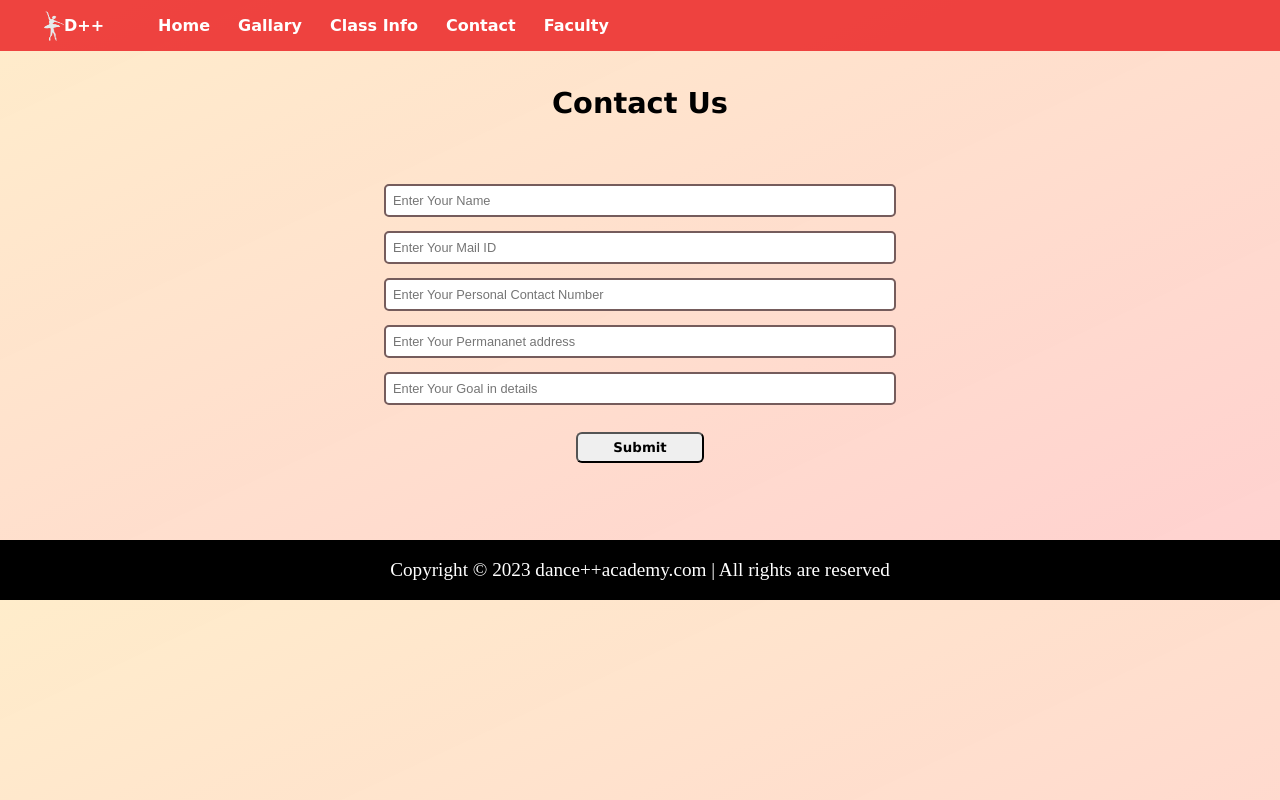
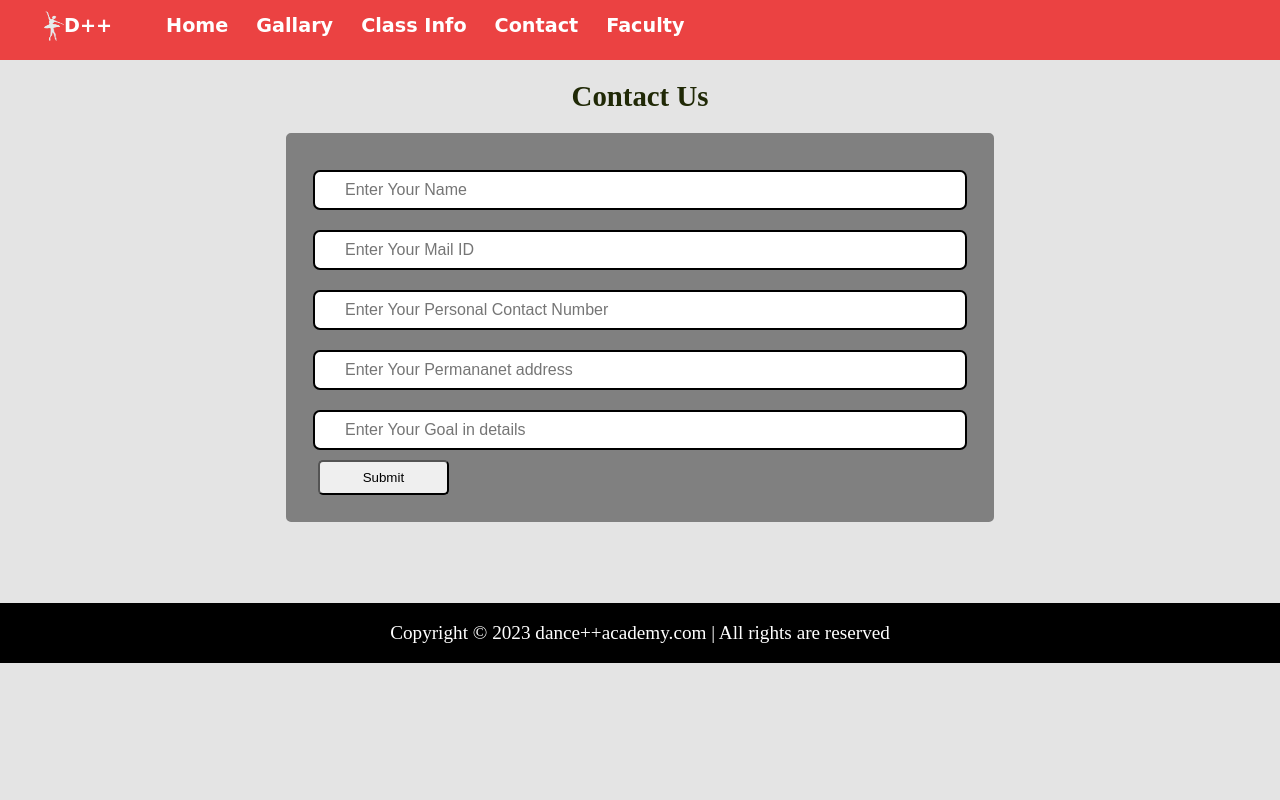
Before and after one commit to Aman-bhai/DanceWebsite-Nodejs-, a Node server app: page /contact in a window 1280 px wide. Run offline with Node 20, Linux system fonts and the light colour scheme; some libraries are stand-ins or nearby versions; some web fonts are replaced.

Commit message:
some changes done in contact.pug/contact.css

```diff
--- a/static/contact.css
+++ b/static/contact.css
@@ -1,40 +1,82 @@
 h1{
-    font-family:'Lucida Sans', 'Lucida Sans Regular', 'Lucida Grande', 'Lucida Sans Unicode', Geneva, Verdana, sans-serif;
     text-align:center;
+    color:rgb(32, 41, 6);
+    font-weight: bold;
     font-size:1.8rem;
-    margin-top:35px;
+    margin-top:20px;
 }
-.myform{
+
+body{
+    background-color: rgba(0, 0, 0, 0.107);
+}
+
+form {
+    width: 60%;
+    margin: auto auto;
+}
+
+
+.flex{
     display:flex;
-    flex-direction:column;
-    justify-content: center;
-    align-items:center;
-    height:420px;
 }
-input{
-    width:40%;
-    padding:7px;
-    margin:7px;
-    font-size:.8rem;
-    border:2px solid rgb(117, 92, 92);
+
+.container {
+    padding:0px 50px 50px;
+    min-height: 470px;
+}
+
+.form {
+    flex-direction: column;
+    border: 2px solid grey;
+    margin-block: 20px;
+    background-color: grey;
+    color: white;
+    padding: 25px;
     border-radius: 5px;
+}
+
+.contact-form {
+    flex-direction: column;
+    border: 2px solid grey;
+    margin-block: 20px;
+    background-color: grey;
+    color: white;
+    padding: 25px;
+    border-radius: 5px;
+}
+
+
+input,
+textarea {
+    width: 100%;
+    height: 40px;
+    border-radius: 7px;
+    margin-block: 10px;
     outline: none;
+    padding-inline: 30px;
+    font-size: 1rem;
+    border:2px solid black;
+
 }
-.btn{
-    padding:6px 35px;
-    margin:20px 0;
-    border-radius: 6px;
-    outline: none;
-    font-weight:bold;
-    font-size:.7;
-    font-family:Verdana, Geneva, Tahoma, sans-serif;
+input:hover,
+textarea:hover {
+box-shadow: 2px 2px 1px 3px white;
 }
-.btn:hover{
-    cursor:pointer;
-    font-size:1rem;
-    background-color:rgba(223, 207, 207, 0.377);
+
+textarea {
+    height: 150px;
+
 }
-body{
-    /* background:center/cover no-repeat url("../static/d2.webp") ; */
-    background:linear-gradient(to top left, rgba(255, 0, 0, 0.183),rgba(255, 166, 0, 0.205));
+
+.btn-primary{
+    width:20%;
+    padding:8px 25px;
+    margin-inline:5px;
+    border-radius: 5px;
+    cursor: pointer;
 }
+.btn-primary:hover{
+    background-color: white;
+    color:black;
+    font-weight: bold;
+}
--- a/static/style.css
+++ b/static/style.css
@@ -8,6 +8,8 @@
 }
 #navbar{
     background-color: rgba(236, 45, 45, 0.881);
+    height: 60px;
+    font-size:1.2rem;
     color:white;
     padding:13px 30px;
     font-family: 'Yeon Sung', cursive;
--- a/views/contact.pug
+++ b/views/contact.pug
@@ -9,11 +9,12 @@ block style
 
 block content
     h1 Contact Us
-    form(action="/contact", method='post',class='myform')
-        input(type="text", name='Name' ,placeholder='Enter Your Name',class='name')
-        input(type="email", name='email' ,placeholder='Enter Your Mail ID',class='email')
-        input(type="phone", name='number' ,placeholder='Enter Your Personal Contact Number',class='number')
-        input(type="text", name='address' ,placeholder='Enter Your Permananet address',class='address')
-        input(type="text", name='goal' ,placeholder='Enter Your Goal in details',class='goal')
-        button(class='btn')
-            | Submit
+    div(class="container")
+      form(action="/contact", method='post',class="flex contact-form")
+          input(type="text", name='Name' ,placeholder='Enter Your Name',class='name',autocomplete="off")
+          input(type="email", name='email' ,placeholder='Enter Your Mail ID',class='email',autocomplete="off")
+          input(type="phone", name='number' ,placeholder='Enter Your Personal Contact Number',class='number',autocomplete="off")
+          input(type="text", name='address' ,placeholder='Enter Your Permananet address',class='address',autocomplete="off")
+          input(type="text", name='goal' ,placeholder='Enter Your Goal in details',class='goal',autocomplete="off")
+          button(class='btn-primary')
+              | Submit
```
